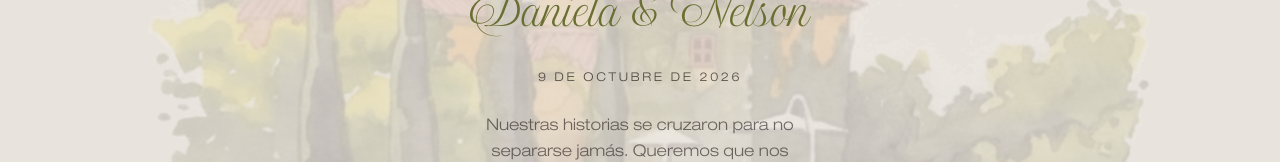
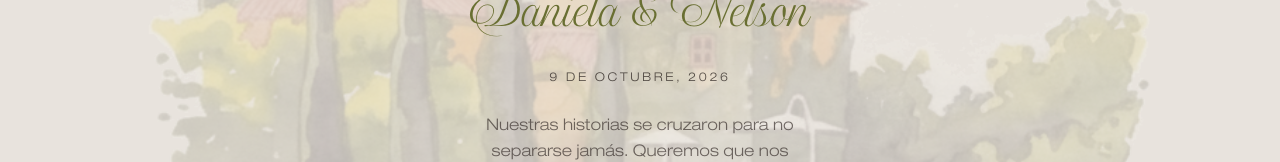
Before and after one commit to Archie1702nf/daniela-nelson-wedding, a Next.js app: page / in a window 1280 px wide. Shown: the part 395-557 px from the top of the page. Built offline with nearby package versions, Linux system fonts and the light colour scheme.

Commit message:
Update constants: date format and places content
Co-Authored-By: Claude Sonnet 4.6 <noreply@anthropic.com>

```diff
--- a/app/constants.ts
+++ b/app/constants.ts
@@ -2,7 +2,7 @@
 export const weddingData = {
   coupleNames: "Daniela & Nelson",
   weddingDate: "2026-10-09", // YYYY-MM-DD format for calculations
-  weddingDateDisplay: "9 de octubre de 2026",
+  weddingDateDisplay: "9 de octubre, 2026",
   heroTitle: "¡Nos casamos!",
   heroSubtitle: "Daniela & Nelson",
   heroText: "Nuestras historias se cruzaron para no separarse jamás. Queremos que nos acompañen a dar el \u201cSí, quiero\u201d",
@@ -143,8 +143,8 @@ export const weddingData = {
           note: "Uno de los grandes museos de arte del mundo.",
         },
         {
-          name: "Parque del Retiro",
-          mapsUrl: "https://maps.google.com/?q=Parque+del+Retiro+Madrid",
+          name: "Parque El Retiro",
+          mapsUrl: "https://maps.google.com/?q=Parque+El+Retiro+Madrid",
           type: "Parque",
           area: "Retiro",
           note: "El parque más emblemático de Madrid.",
```
